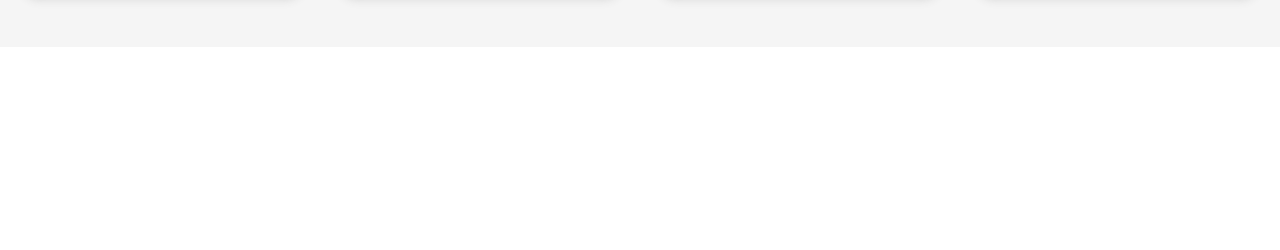
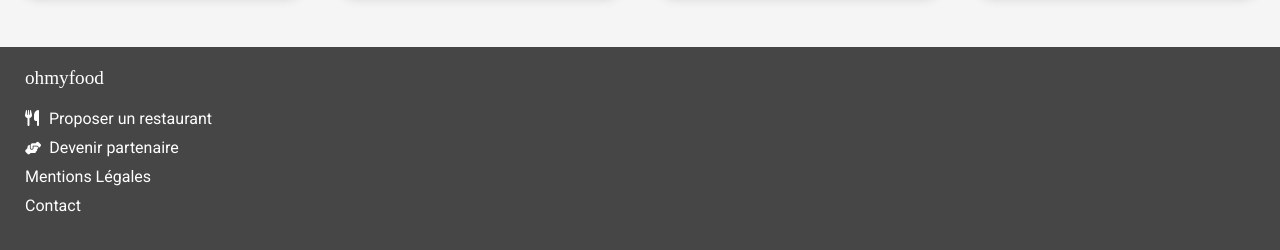
Before and after one commit to eliasjfcosta/OCR_Projet_3, a website: page index.html in a window 1280 px wide. Shown: the part 958-1208 px from the top of the page. Before the commit the page ends 1005 px from the top, so only its background shows below. Drawn offline with Linux system fonts and the light colour scheme; a web font is replaced by a local one.

Commit message:
Loading animation

```diff
--- a/index.html
+++ b/index.html
@@ -18,6 +18,17 @@
 </head>
 
 <body>
+  <!-- LOADING -->
+  <div class="loading-section">
+    <div class="loading">
+      <div class="loading-circle-top"></div>
+      <div class="loading-circle-right"></div>
+      <div class="loading-circle-bottom"></div>
+      <div class="loading-circle-left"></div>
+    </div>
+  </div>
+  <!-- END LOADING -->
+
   <!-- HEADER -->
   <header>
     <img src="images/logo/ohmyfood@2x.svg" alt="Logo ohmyfood">
@@ -111,6 +122,16 @@
     </div>
   </section>
   <!-- END RESTARANTS -->
+
+  <footer>
+    <h4>ohmyfood</h4>
+    <ul>
+      <li><a href="#"><i class="fa-solid fa-utensils"></i>Proposer un restaurant</a></li>
+      <li><a class="partner" href="#"><i class="fa-solid fa-handshake-angle"></i>Devenir partenaire</a></li>
+      <li><a href="#">Mentions Légales</a></li>
+      <li><a href="mailto:contact@ohmyfood.com">Contact</a></li>
+    </ul>
+  </footer>
 </body>
 
 </html>
```
